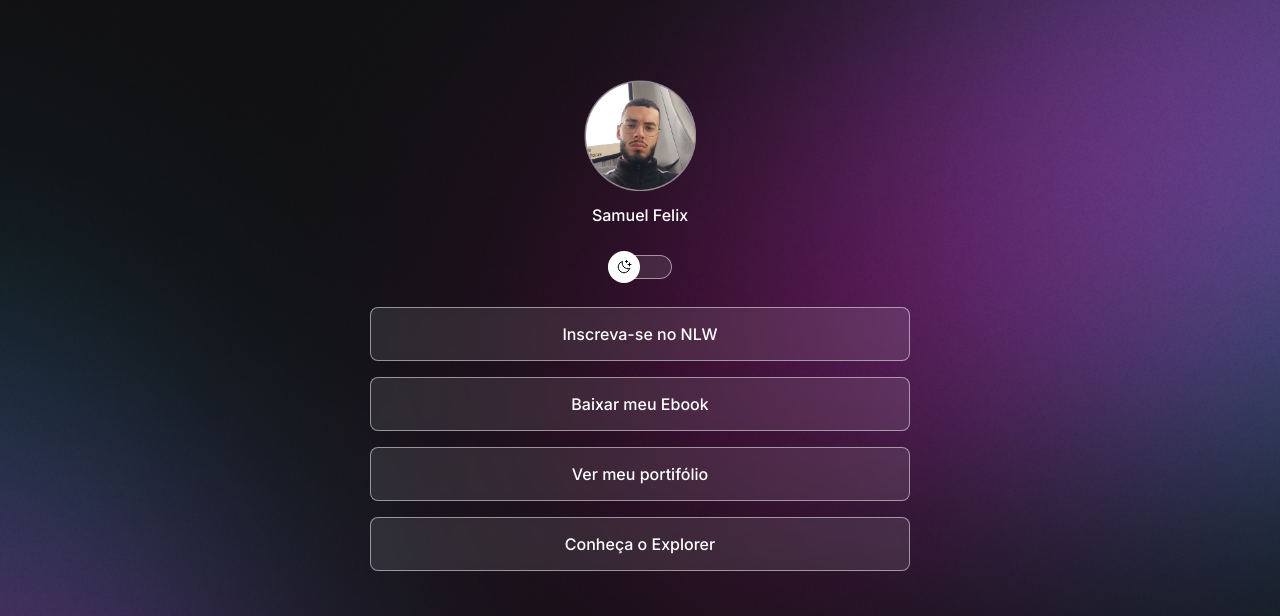
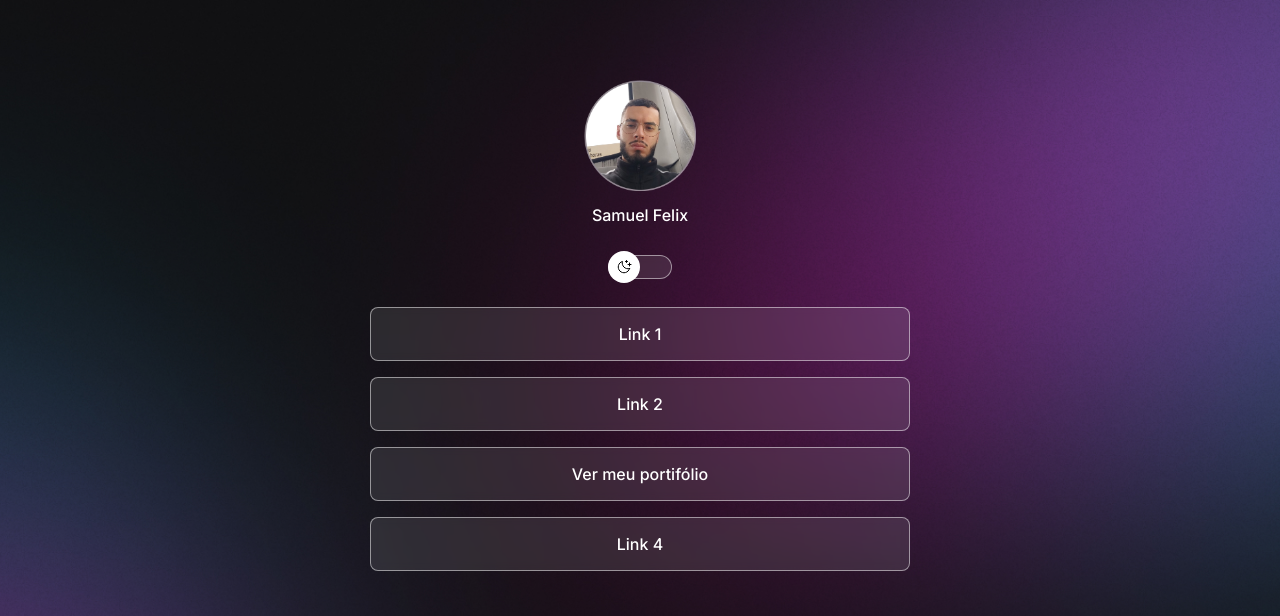
Before and after one commit to samuelfelix7/Projeto---DevLinks, a plain HTML site: page index.html in a window 1280 px wide. Shown: the top 616 px of the page. Drawn offline with nearby package versions, Linux system fonts and the light colour scheme.

Commit message:
renamed the list items on html

```diff
--- a/index.html
+++ b/index.html
@@ -32,11 +32,11 @@
       </div>
       <ul>
         <li>
-          <a href="#" onclick="alert('este botão funciona, só está sem link.')">Inscreva-se no NLW</a>
+          <a href="#" onclick="alert('este botão funciona, só está sem link.')">Link 1</a>
         </li>
 
         <li>
-          <a href="#" onclick="alert('este botão funciona, só está sem link. Experimente o próximo')">Baixar meu Ebook</a>
+          <a href="#" onclick="alert('este botão funciona, só está sem link. Experimente o próximo')">Link 2</a>
         </li>
 
         <li>
@@ -44,7 +44,7 @@
         </li>
 
         <li>
-          <a href="#" onclick="alert('este botão funciona, só está sem link. Experimente o anterior')">Conheça o Explorer</a>
+          <a href="#" onclick="alert('este botão funciona, só está sem link. Experimente o anterior')">Link 4</a>
         </li>
       </ul>
       <div id="social-links">
```
